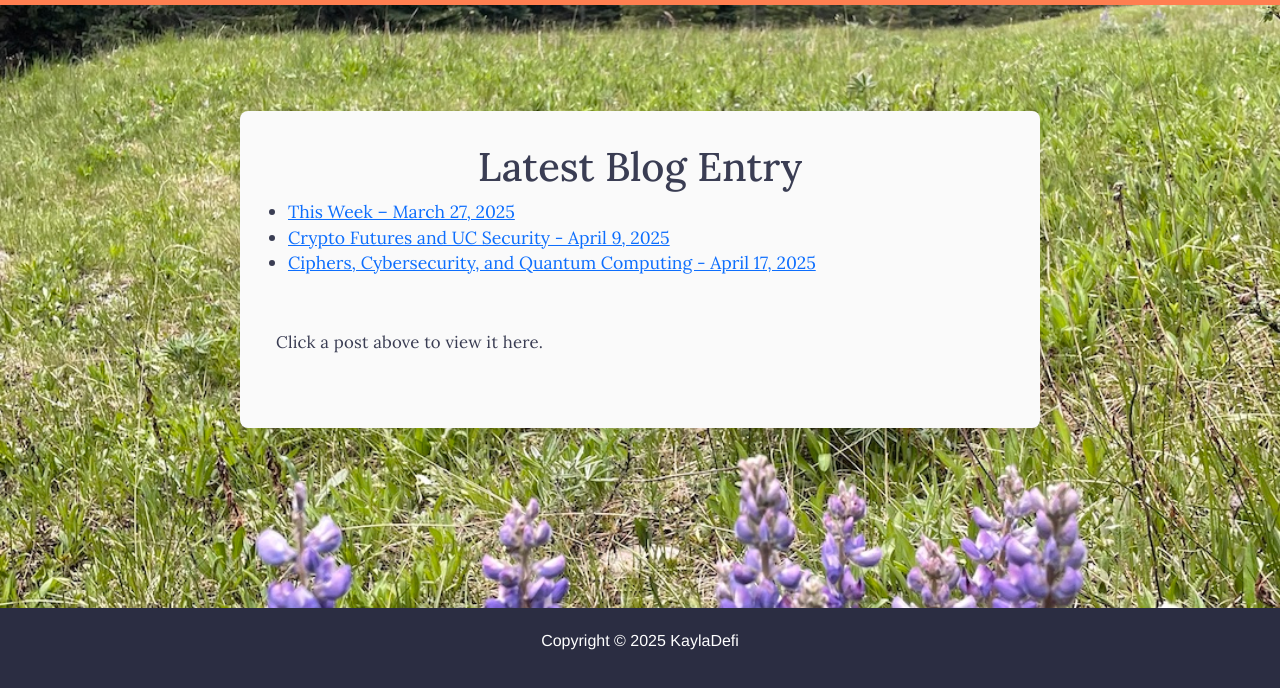
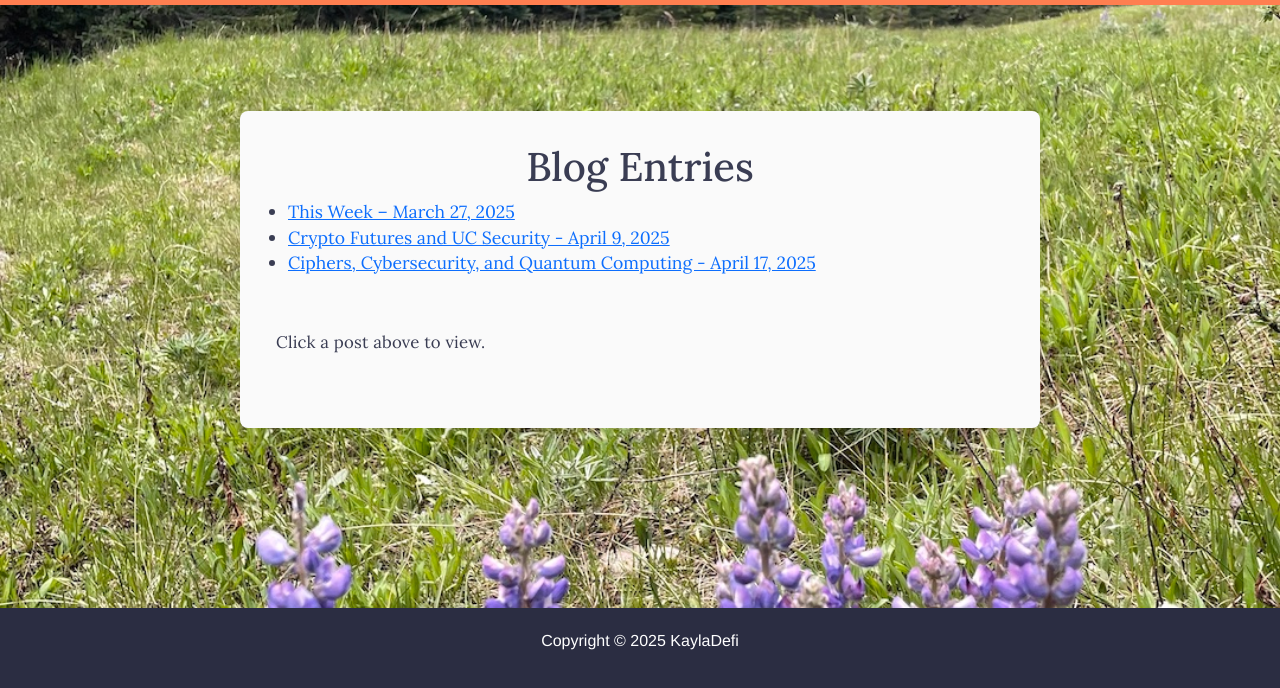
Before and after one commit to KaylaDefi/KaylaDefi.github.io, a plain HTML site: page blog.html in a window 1280 px wide. Shown: the part 110-798 px from the top of the page. Drawn offline with nearby package versions, Linux system fonts and the light colour scheme; a web font is replaced by a local one.

Commit message:
more text edits

```diff
--- a/blog.html
+++ b/blog.html
@@ -58,7 +58,7 @@
   <div class="container">
 
     <section id="main">
-      <h1 id="blog-title">Latest Blog Entry</h1>
+      <h1 id="blog-title">Blog Entries</h1>
       <ul id="blog-list">
         <li><a href="blog.html#2025-03-27-this-week.md">This Week – March 27, 2025</a></li>
         <li><a href="blog.html#Futures-Trading-Liquidation-Price.md">Crypto Futures and UC Security - April 9, 2025</a></li>
@@ -71,7 +71,7 @@
       </button>
 
       <div id="post-content" style="margin-top: 2rem;">
-        <p>Click a post above to view it here.</p>
+        <p>Click a post above to view.</p>
       </div>
     </section>
   </div>
```
